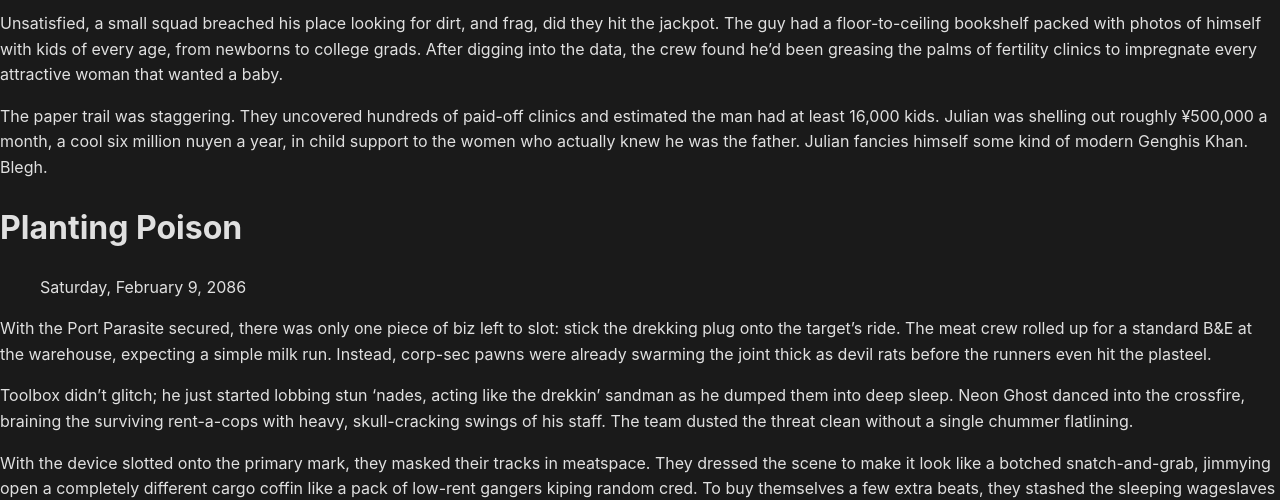
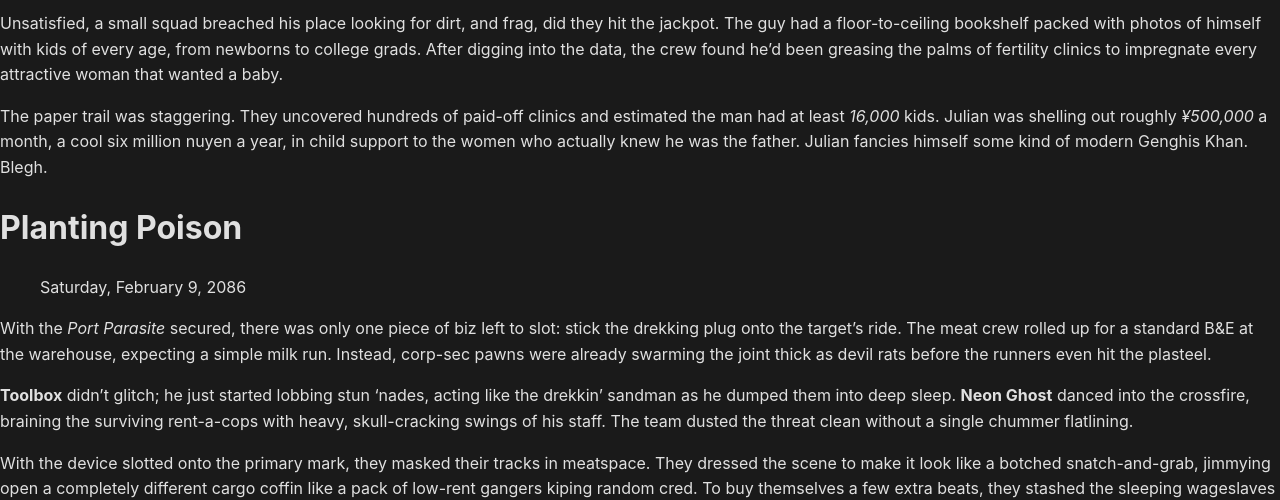
Before and after one commit to TabletopAdventures/tabletopadventures.github.io, a Jekyll site: the page built from campaigns/_shadowrun_mecayotl/session_05.md, in a window 1280 px wide. Shown: the part 596-1096 px from the top of the page. Built offline with Jekyll 4.4.1, drawn with Linux system fonts in a browser that asks for light colours.

```diff
--- a/campaigns/_shadowrun_mecayotl/session_05.md
+++ b/campaigns/_shadowrun_mecayotl/session_05.md
@@ -21,13 +21,13 @@ The crew was angling for some simple infidelity, the kind of dirt that makes a c
 
 Unsatisfied, a small squad breached his place looking for dirt, and frag, did they hit the jackpot. The guy had a floor-to-ceiling bookshelf packed with photos of himself with kids of every age, from newborns to college grads. After digging into the data, the crew found he'd been greasing the palms of fertility clinics to impregnate every attractive woman that wanted a baby.
 
-The paper trail was staggering. They uncovered hundreds of paid-off clinics and estimated the man had at least 16,000 kids. Julian was shelling out roughly ¥500,000 a month, a cool six million nuyen a year, in child support to the women who actually knew he was the father. Julian fancies himself some kind of modern Genghis Khan. Blegh.
+The paper trail was staggering. They uncovered hundreds of paid-off clinics and estimated the man had at least *16,000* kids. Julian was shelling out roughly *¥500,000* a month, a cool six million nuyen a year, in child support to the women who actually knew he was the father. Julian fancies himself some kind of modern Genghis Khan. Blegh.
 
 # Planting Poison
 > Saturday, February 9, 2086
 
-With the Port Parasite secured, there was only one piece of biz left to slot: stick the drekking plug onto the target's ride. The meat crew rolled up for a standard B&E at the warehouse, expecting a simple milk run. Instead, corp-sec pawns were already swarming the joint thick as devil rats before the runners even hit the plasteel.
+With the *Port Parasite* secured, there was only one piece of biz left to slot: stick the drekking plug onto the target's ride. The meat crew rolled up for a standard B&E at the warehouse, expecting a simple milk run. Instead, corp-sec pawns were already swarming the joint thick as devil rats before the runners even hit the plasteel.
 
-Toolbox didn't glitch; he just started lobbing stun 'nades, acting like the drekkin' sandman as he dumped them into deep sleep. Neon Ghost danced into the crossfire, braining the surviving rent-a-cops with heavy, skull-cracking swings of his staff. The team dusted the threat clean without a single chummer flatlining.
+**Toolbox** didn't glitch; he just started lobbing stun 'nades, acting like the drekkin' sandman as he dumped them into deep sleep. **Neon Ghost** danced into the crossfire, braining the surviving rent-a-cops with heavy, skull-cracking swings of his staff. The team dusted the threat clean without a single chummer flatlining.
 
 With the device slotted onto the primary mark, they masked their tracks in meatspace. They dressed the scene to make it look like a botched snatch-and-grab, jimmying open a completely different cargo coffin like a pack of low-rent gangers kiping random cred. To buy themselves a few extra beats, they stashed the sleeping wageslaves deep in the shadows, ensuring the local Star would take that much longer to tumble to the real chip truth of the run.
```
